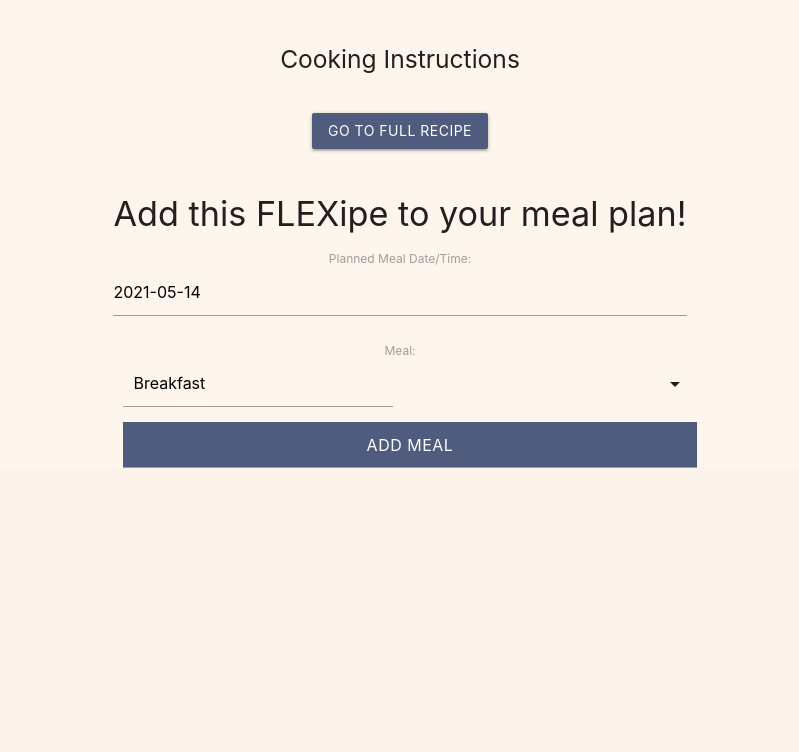
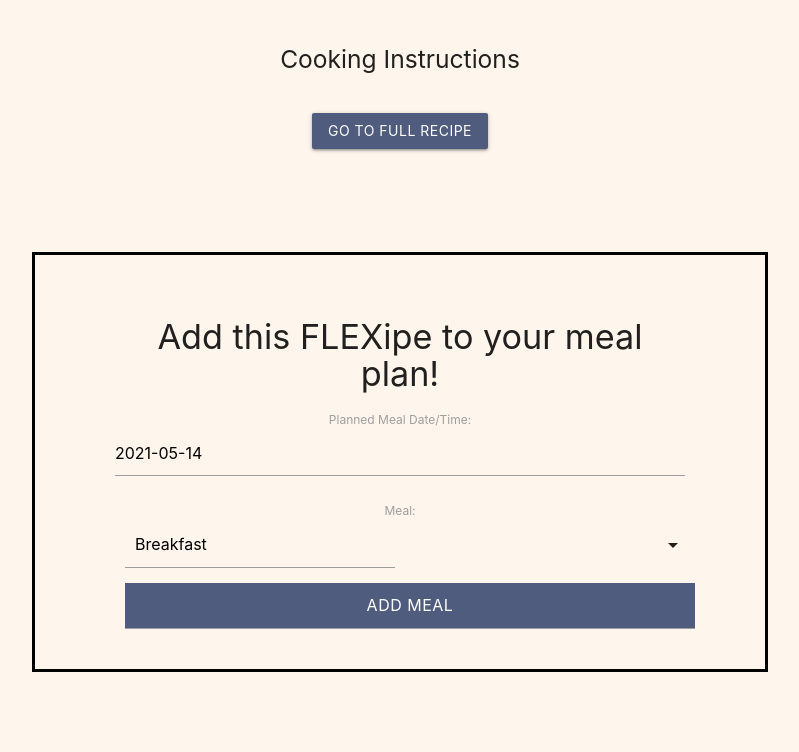
Before and after one commit to raulrodriguez8/FLEXipes, a Django app: template main_app/templates/recipes/details.html in a window 1280 px wide. Shown: the part 365-1117 px from the top of the page, without its empty margins (240-1039 px from the left). Before the commit the page ends 833 px from the top, so only its background shows below. Run offline with Django 3.2, Linux system fonts and the light colour scheme; the template is opened without the code that fills it: values that come from a table or form of the project are taken from there, others are empty.

Commit message:
added form border styling

```diff
--- a/main_app/static/css/details.css
+++ b/main_app/static/css/details.css
@@ -30,3 +30,9 @@
 .datepicker-cancel, .datepicker-clear, .datepicker-today, .datepicker-done {
     color: #4F5C7D;
 }
+
+.meal-form{
+    border: 3px solid black;
+    margin: 10vh;
+    padding: 5vh 10vh;
+}
```
